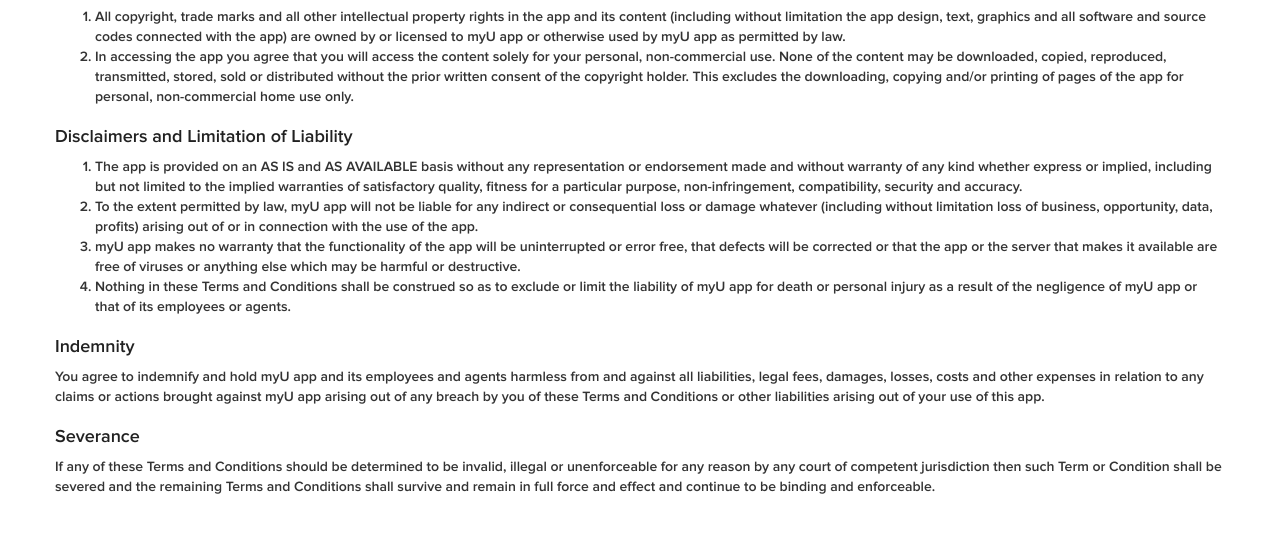
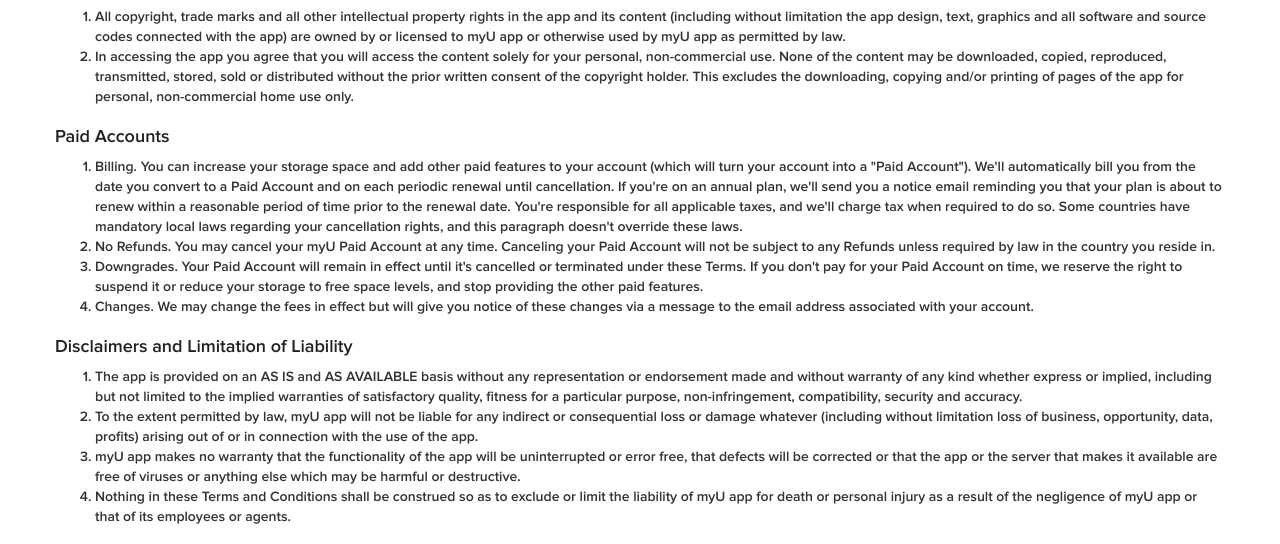
Before and after one commit to myucom/myu-website, a plain HTML site: page en/temsofservice.html in a window 1280 px wide. Shown: the part 1060-1604 px from the top of the page. Drawn offline with nearby package versions, Linux system fonts and the light colour scheme.

Commit message:
change term pages

```diff
--- a/en/temsofservice.html
+++ b/en/temsofservice.html
@@ -124,6 +124,15 @@
                             written consent of the copyright holder. This excludes the downloading, copying and/or printing of pages of the app for personal, non-commercial home use only.</li>
                     </ol>
                 </div>
+		<div class="text_block">
+                    <h2>Paid Accounts</h2>
+                    <ol>
+                        <li><strong>Billing.</strong> You can increase your storage space and add other paid features to your account (which will turn your account into a "Paid Account"). We'll automatically bill you from the date you convert to a Paid Account and on each periodic renewal until cancellation. If you're on an annual plan, we'll send you a notice email reminding you that your plan is about to renew within a reasonable period of time prior to the renewal date. You're responsible for all applicable taxes, and we'll charge tax when required to do so. Some countries have mandatory local laws regarding your cancellation rights, and this paragraph doesn't override these laws.</li>
+                        <li><strong>No Refunds.</strong> You may cancel your myU&nbsp;Paid Account at any time. Canceling your Paid Account will not be subject to any Refunds unless required by law in the country you reside in.</li>
+ <li><strong>Downgrades.</strong> Your Paid Account will remain in effect until it's cancelled or terminated under these Terms. If you don't pay for your Paid Account on time, we reserve the right to suspend it or reduce your storage to free space levels, and stop providing the other paid features.</li>
+ <li><strong>Changes.</strong> We may change the fees in effect but will give you notice of these changes via a message to the email address associated with your account.</li>
+                    </ol>
+                </div>
 
                 <div class="text_block">
                     <h2>Disclaimers and Limitation of Liability</h2>
```
